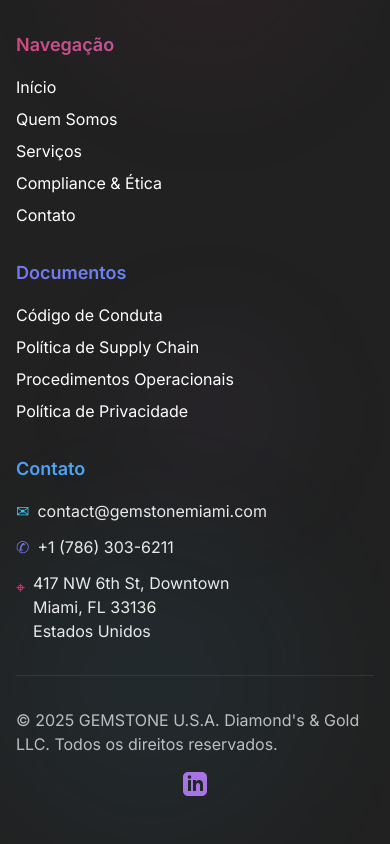
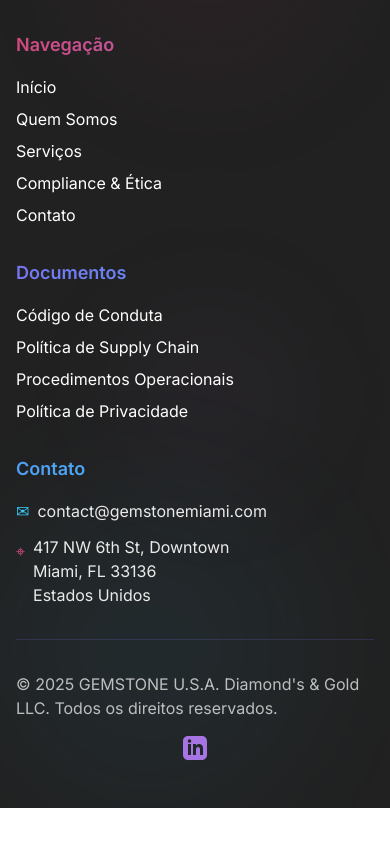
Before and after one commit to wesleygurgel/gemstone-front, a React (Vite) app: page /gemstone-front/login in a window 390 px wide. Shown: the part 919-1763 px from the top of the page. After the commit the page ends 1727 px from the top, so only its background shows below. Built offline with nearby package versions, Linux system fonts and the light colour scheme; no server answers.

Commit message:
fix: remove phone footer

```diff
--- a/src/components/layout/Footer.tsx
+++ b/src/components/layout/Footer.tsx
@@ -95,10 +95,6 @@
                 <span className="text-gem-cyan mr-2">✉</span>
                 contact@gemstonemiami.com
               </li>
-              <li className="text-white/90 flex items-center">
-                <span className="text-gem-violet mr-2">✆</span>
-                +1 (786) 303-6211
-              </li>
               <li className="text-white/90 flex items-start">
                 <span className="text-gem-pink mr-2 mt-1">⌖</span>
                 <span>
```
